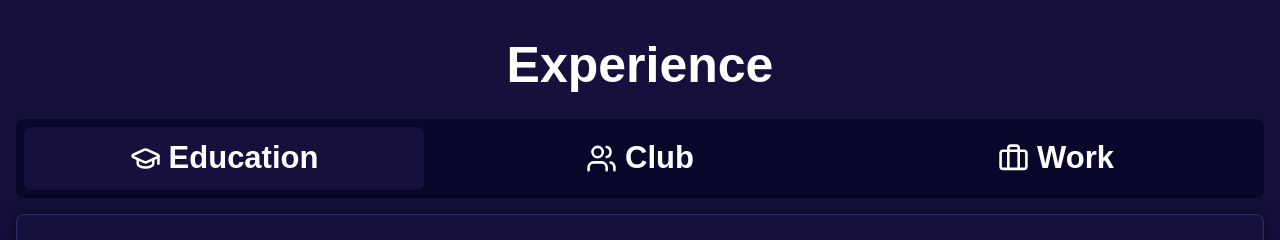
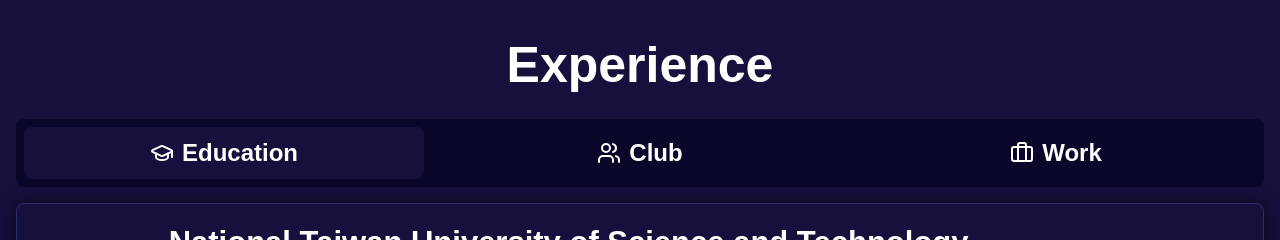
Before and after one commit to fanyuuu2006/fanyu, a Next.js app: page / in a window 1280 px wide. Shown: the part 2820-3060 px from the top of the page. Built offline with nearby package versions, Linux system fonts and the light colour scheme.

Commit message:
fix: 經歷標籤字體大小

```diff
--- a/src/components/Index/ExperienceSection/ExperienceSection2.tsx
+++ b/src/components/Index/ExperienceSection/ExperienceSection2.tsx
@@ -49,7 +49,7 @@ export const ExperienceSection = () => {
               aria-controls={key}
               aria-label={experienceContent[key]}
               key={key}
-              className={`content font-bold rounded-lg flex flex-1 items-center justify-center p-2 gap-2 transition-all duration-200 ${
+              className={`note font-bold rounded-lg flex flex-1 items-center justify-center p-2 gap-2 transition-all duration-200 ${
                 Tab === key ? "bg-[var(--background-color)]" : ""
               }`}
               onClick={() => {
```
